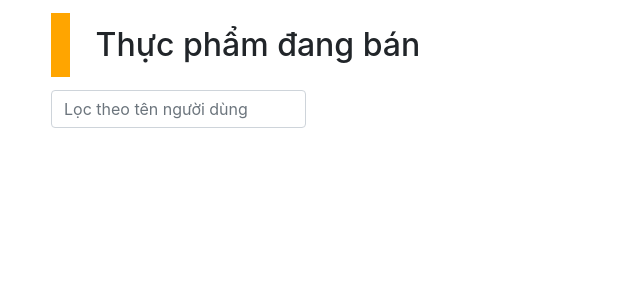
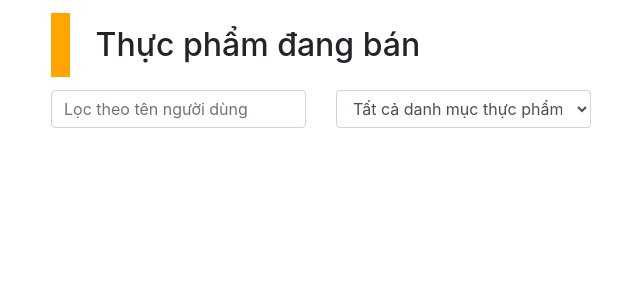
Before and after one commit to nguyenductrongdev/Food-Recommender, a Flask app: template templates/index.html in a window 1280 px wide. Shown: the part 56-356 px from the top of the page, without its empty margins (34-674 px from the left). Run offline with Flask 2, Linux system fonts and the light colour scheme; the template is opened without the code that fills it, so the values that code supplies are empty; parts of the project's set-up code (start-up, migrations or seed data) failed here and were passed over; some libraries are stand-ins or nearby versions.

Commit message:
Upgrade filter index page

```diff
--- a/api/routes/thuc_pham.py
+++ b/api/routes/thuc_pham.py
@@ -22,11 +22,17 @@ config.read(CONFIG_PATH)
 def index():
     thuc_pham_list = ThucPham.get_all()
     query_string_dict = request.values
+
     nd_ma = query_string_dict.get("nd_ma")
+    dmtp_ma = query_string_dict.get("dmtp_ma")
 
     if nd_ma:
         thuc_pham_list = list(filter(
             lambda food: food.get("ND_MA") == int(nd_ma), thuc_pham_list))
+
+    if dmtp_ma:
+        thuc_pham_list = list(filter(
+            lambda food: food.get("DMTP_MA") == int(dmtp_ma), thuc_pham_list))
 
     return {
         "foods": thuc_pham_list
--- a/app.py
+++ b/app.py
@@ -54,6 +54,7 @@ def index():
         user_info = None
     # get user for template
 
+    print("danh_muc_thuc_pham_list", danh_muc_thuc_pham_list)
     return render_template(
         "index.html",
         user_info=user_info,
--- a/templates/index.html
+++ b/templates/index.html
@@ -28,8 +28,9 @@
 <div class="container">
   <h2 class="section-header">Thực phẩm đang bán</h2>
   <div class="row">
+
     <div class="col-md-3">
-      <input type="text" id="txtFilter" class="form-control" placeholder="Lọc theo tên người dùng">
+      <input type="text" id="txtFilter-nd-ma" class="form-control" placeholder="Lọc theo tên người dùng">
       <div id="user-list" class="position-absolute w-100" style="z-index: 1;">
         <!-- <div data-nd-ma="" class="bg-white w-100 shadow user-list__item d-none">Tất cả</div> -->
         {% for user in user_list %}
@@ -37,6 +38,17 @@
         </div>
         {% endfor %}
       </div>
+    </div>
+
+    <div class="col-md-3">
+      <select name="slFilter-dmtp-ma" class="form-control" id="slFilter-dmtp-ma">
+        <option data-dmtp-ma="" class="bg-white w-100 shadow user-list__item" value="">
+          Tất cả danh mục thực phẩm
+        </option>
+        {% for dmtp in danh_muc_thuc_pham_list %}
+        <option value="{{ dmtp.DMTP_MA }}">{{ dmtp.DMTP_TEN }}</option>
+        {% endfor %}
+      </select>
     </div>
 
   </div>
@@ -110,7 +122,7 @@
     }
 
 
-    $("#txtFilter").keyup(async function () {
+    $("#txtFilter-nd-ma").keyup(async function () {
       let val = $(this).val();
       console.log({ val });
       $(".user-list__item").addClass("d-none");
@@ -145,6 +157,17 @@
       let productsHTML = toFoodString(foods);
       $("#product-presenter").html(productsHTML);
     });
+
+    $("#slFilter-dmtp-ma").change(async function () {
+      let val = $(this).val();
+
+      let response = await axios.get("/api/thuc-pham", {
+        params: { dmtp_ma: val }
+      });
+      let foods = response.data.foods;
+      let productsHTML = toFoodString(foods);
+      $("#product-presenter").html(productsHTML);
+    });
   });
 </script>
 {% endblock %}
```
